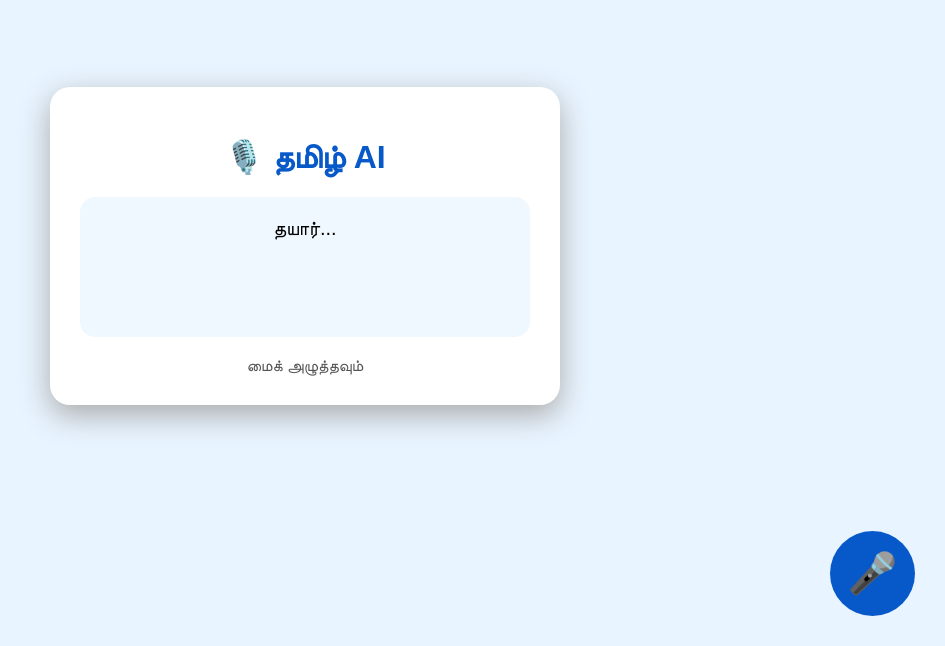
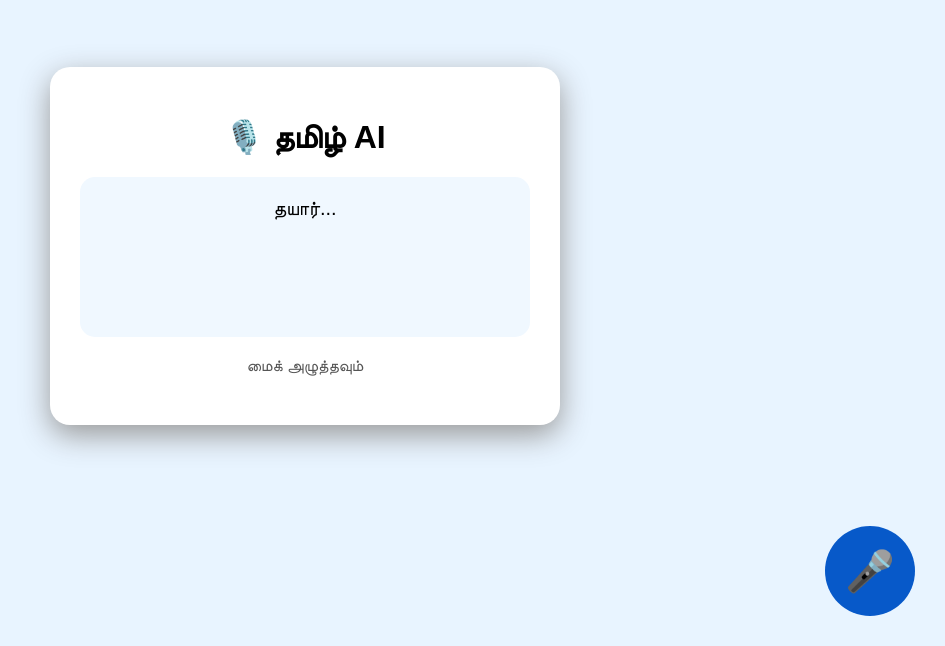
Before and after one commit to jayasankard35-lgtm/tamilv1, a plain HTML site: page index.html in a window 1280 px wide. Shown: the part 154-800 px from the top of the page, without its empty margins (335-1280 px from the left). Drawn offline with Linux system fonts and the light colour scheme.

Commit message:
Update style.css

```diff
--- a/style.css
+++ b/style.css
@@ -10,47 +10,28 @@ justify-content:center;
 
 align-items:center;
 
-
 background:#e8f4ff;
 
-
 font-family:Arial;
-
 
 }
 
 
-
 .container{
-
 
 width:90%;
 
 max-width:450px;
 
-
 background:white;
-
 
 padding:30px;
 
-
 border-radius:20px;
-
 
 text-align:center;
 
-
-box-shadow:0 10px 30px #aaa;
-
-
-}
-
-
-
-h1{
-
-color:#0759c9;
+box-shadow:0 10px 30px #999;
 
 }
 
@@ -58,24 +39,17 @@ color:#0759c9;
 
 #text{
 
-
 margin-top:20px;
-
 
 padding:20px;
 
-
-min-height:100px;
-
+min-height:120px;
 
 background:#f0f8ff;
 
-
 border-radius:15px;
 
-
 font-size:20px;
-
 
 }
 
@@ -83,7 +57,7 @@ font-size:20px;
 
 #status{
 
-margin-top:20px;
+margin:20px;
 
 color:#555;
 
@@ -93,18 +67,16 @@ color:#555;
 
 #mic{
 
-
 position:fixed;
 
+right:30px;
 
 bottom:30px;
 
-right:30px;
 
+width:90px;
 
-width:85px;
-
-height:85px;
+height:90px;
 
 
 border-radius:50%;
@@ -127,5 +99,4 @@ cursor:pointer;
 
 z-index:999999;
 
-
 }
```
